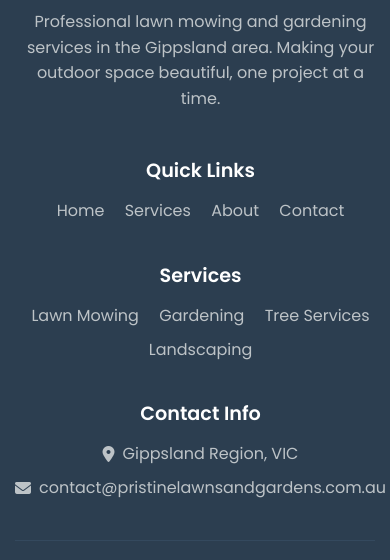
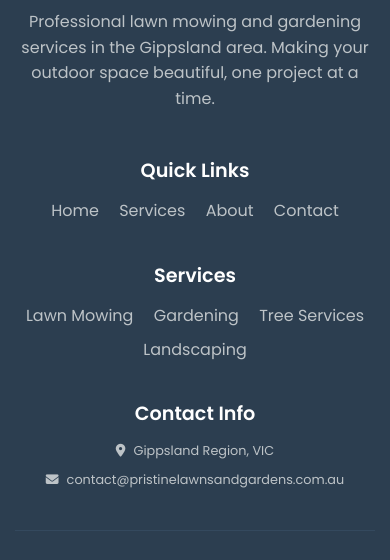
Before and after one commit to gippyws/pristinelawnsandgardens, a website: page index.html in a window 390 px wide. Shown: the part 6760-7320 px from the top of the page. Drawn offline with Linux system fonts and the light colour scheme.

Commit message:
footer email address issue fixed.

```diff
--- a/styles.css
+++ b/styles.css
@@ -606,9 +606,12 @@
 
 .footer-content {
     display: grid;
-    grid-template-columns: repeat(auto-fit, minmax(250px, 1fr));
-    gap: 2rem;
+    grid-template-columns: 2fr 1fr 1fr 1.5fr;
+    gap: 3rem;
     margin-bottom: 2rem;
+    max-width: 1000px;
+    margin-left: auto;
+    margin-right: auto;
 }
 
 .footer-section h4 {
@@ -658,6 +661,9 @@
     display: flex;
     align-items: center;
     gap: 0.5rem;
+    word-wrap: break-word;
+    overflow-wrap: break-word;
+    max-width: 100%;
 }
 
 .footer-bottom {
@@ -743,6 +749,11 @@
     .services-grid {
         grid-template-columns: repeat(auto-fit, minmax(300px, 1fr));
     }
+
+    .footer-content {
+        grid-template-columns: repeat(2, 1fr);
+        gap: 2rem;
+    }
 }
 
 @media (max-width: 768px) {
@@ -787,6 +798,7 @@
     .footer-content {
         grid-template-columns: 1fr;
         text-align: center;
+        gap: 2rem;
     }
 
     .footer-bottom-content {
@@ -834,6 +846,10 @@
 }
 
 @media (max-width: 480px) {
+    .footer-contact p {
+        font-size: 0.75rem; /* Smaller font to fit better */
+    }
+
     .hero-title {
         font-size: 2rem;
     }
@@ -865,6 +881,11 @@
         right: 20px;
         width: 45px;
         height: 45px;
+    }
+
+    .footer-contact p {
+        font-size: 0.8rem;
+        word-break: break-all;
     }
 }
 
```
